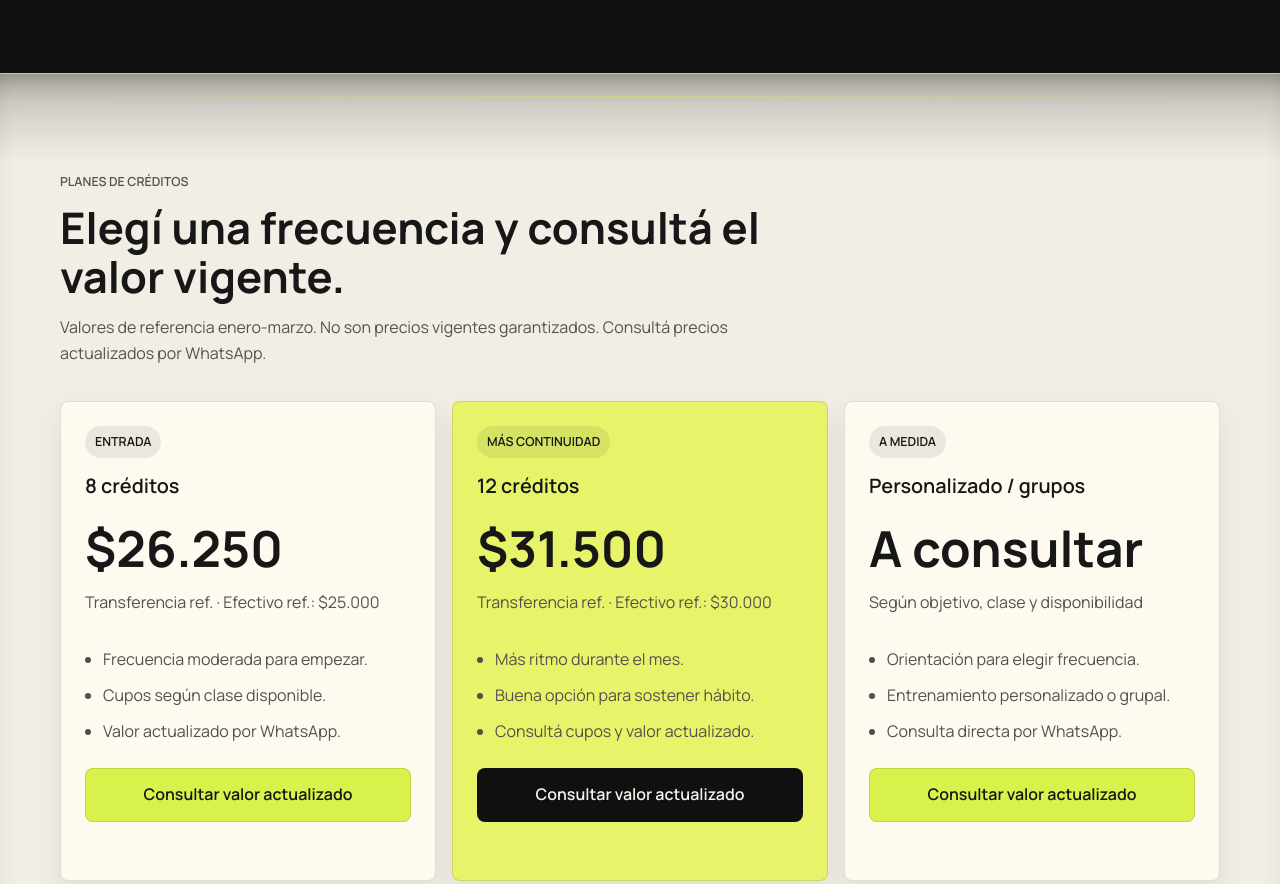
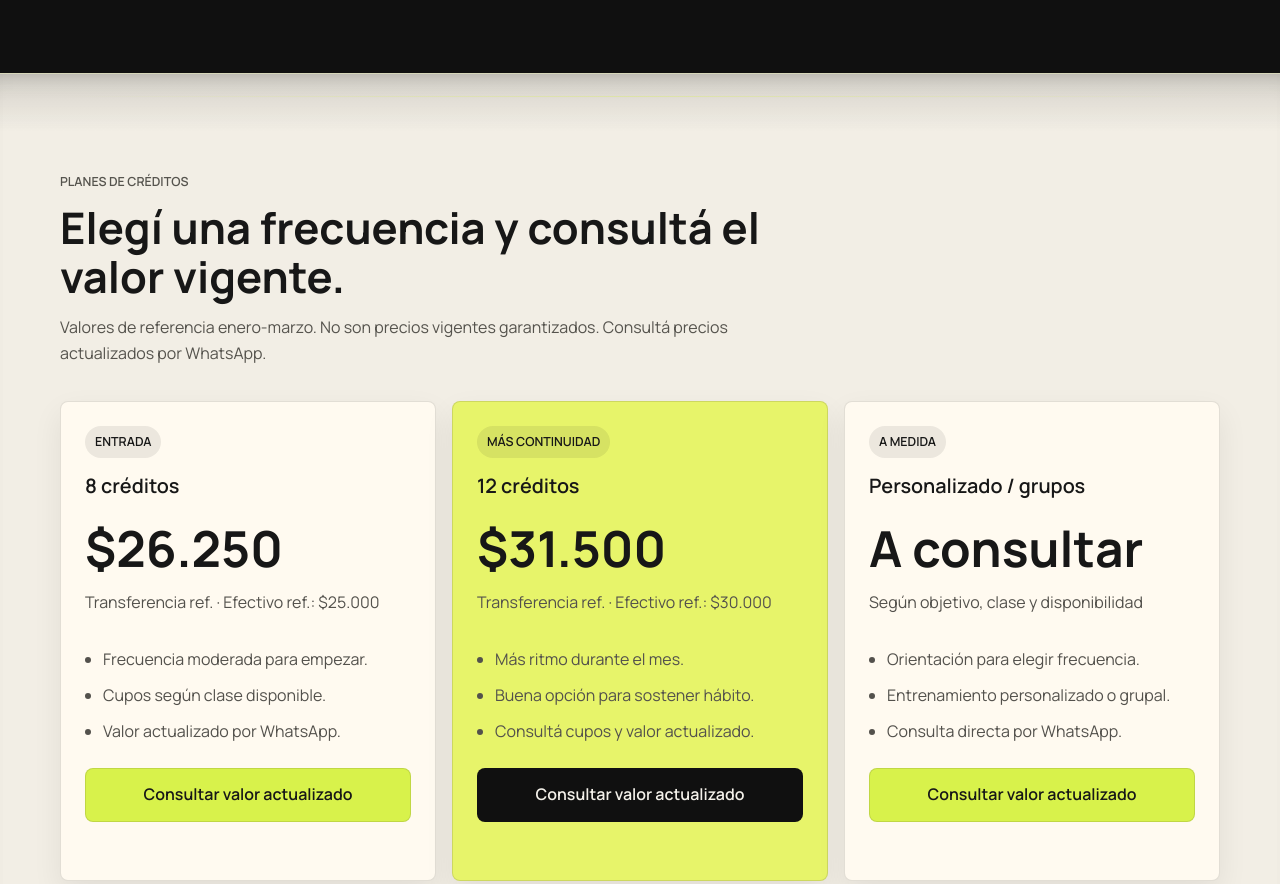
Before and after one commit to FacuPompa/360fitness-landing, a plain HTML site: page index.html in a window 1280 px wide. Shown: the part 1384-2268 px from the top of the page. Drawn offline with Linux system fonts and the light colour scheme.

Commit message:
fix plans shadow

```diff
--- a/styles.css
+++ b/styles.css
@@ -350,14 +350,14 @@ h3 {
   padding-left: max(16px, calc((100% - var(--max)) / 2));
   overflow: hidden;
   background:
-    linear-gradient(180deg, rgba(16, 16, 16, 0.22) 0, rgba(242, 238, 229, 0) 88px),
-    linear-gradient(0deg, rgba(16, 16, 16, 0.2) 0, rgba(242, 238, 229, 0) 86px),
+    linear-gradient(180deg, rgba(16, 16, 16, 0.13) 0, rgba(242, 238, 229, 0) 58px),
+    linear-gradient(0deg, rgba(16, 16, 16, 0.12) 0, rgba(242, 238, 229, 0) 56px),
     var(--paper);
-  border-top: 1px solid rgba(216, 242, 75, 0.16);
-  border-bottom: 1px solid rgba(216, 242, 75, 0.14);
+  border-top: 1px solid rgba(216, 242, 75, 0.13);
+  border-bottom: 1px solid rgba(216, 242, 75, 0.11);
   box-shadow:
-    inset 0 30px 46px -42px rgba(0, 0, 0, 0.7),
-    inset 0 -30px 46px -42px rgba(0, 0, 0, 0.64);
+    inset 0 20px 30px -30px rgba(0, 0, 0, 0.42),
+    inset 0 -20px 30px -30px rgba(0, 0, 0, 0.38);
   color: var(--paper-text);
 }
 
@@ -368,7 +368,7 @@ h3 {
   left: max(16px, calc((100% - var(--max)) / 2));
   height: 1px;
   content: "";
-  background: linear-gradient(90deg, transparent, rgba(216, 242, 75, 0.42), transparent);
+  background: linear-gradient(90deg, transparent, rgba(216, 242, 75, 0.32), transparent);
   pointer-events: none;
 }
 
```
